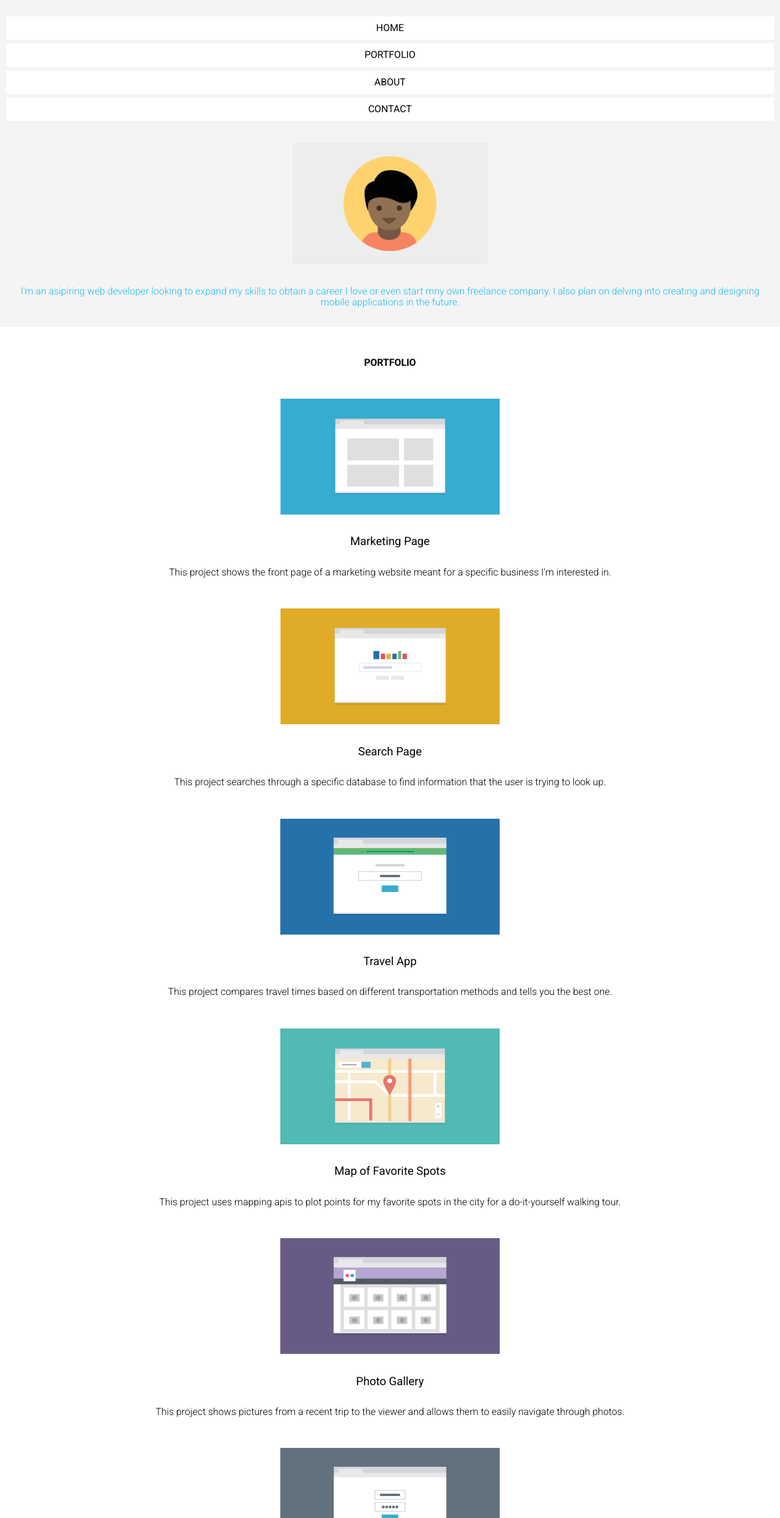
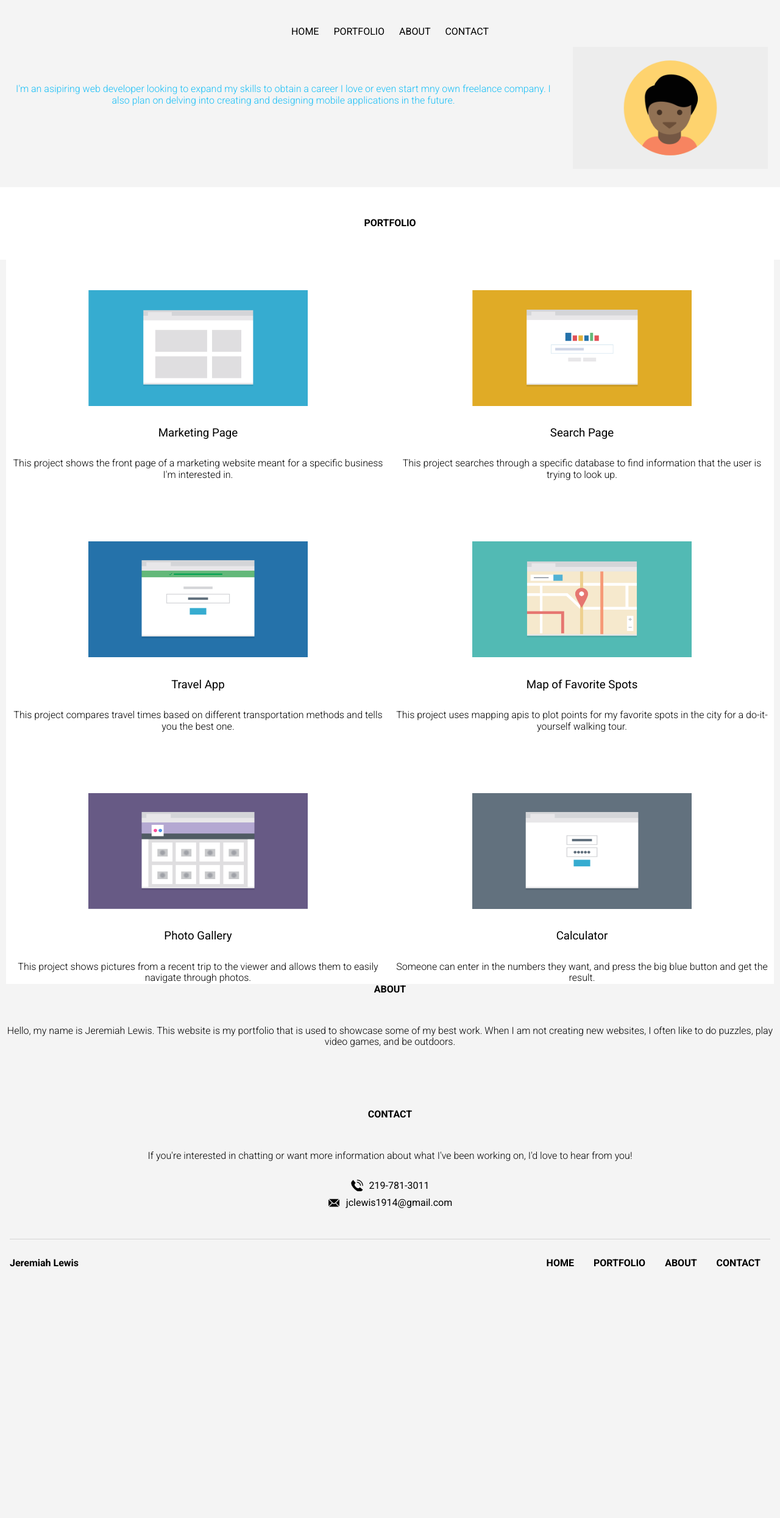
Before and after one commit to jclewis17/Techdegree-Project-2, a plain HTML site: page index.html in a window 1280 px wide. Shown: the part 70-2560 px from the top of the page at 61% size. After the commit the page ends 2202 px from the top, so only its background shows below. Drawn offline with Linux system fonts and the light colour scheme; a web font is replaced by a local one.

Commit message:
added media query
Added media query for tablets

```diff
--- a/css/styles.css
+++ b/css/styles.css
@@ -121,7 +121,11 @@ CONTACT
   margin-top: 10px;
 }
 
-.add-heading {
+.about-heading {
+  padding: 50px 0;
+}
+
+.contact-heading {
   padding: 50px 0;
 }
 
@@ -156,3 +160,47 @@ FOOTER
 /*******************
 MEDIA QUERIES
 *******************/
+
+@media screen and (min-width: 768px) {
+
+  .clearfix::after {
+    content: "";
+    display: table;
+    clear: both;
+  }
+
+  .main-nav li {
+    display: inline-block;
+    background-color: #f4f4f4;
+  }
+
+  .profile-img {
+    float: right;
+    margin: 0 20px;
+  }
+
+  .intro-txt {
+    padding-top: 60px;
+  }
+
+  .portfolio-item {
+    float: left;
+    width: 50%;
+    padding-top: 50px;
+    background-color: #fff;
+  }
+
+  .back-top {
+    display: none;
+  }
+
+  .footer-nav li {
+    display: inline-block;
+    background-color: #f4f4f4;
+    margin: 0 1em;
+    padding-bottom: 10px;
+    font-weight: bold;
+    float: right;
+  }
+
+}
--- a/index.html
+++ b/index.html
@@ -12,7 +12,7 @@
     <section id="home">
     </section>
 
-    <header class="main-header">
+    <header class="main-header clearfix">
       <h1 class="name">Jeremiah Lewis</h1>
         <nav>
           <ul class="main-nav">
@@ -30,7 +30,7 @@
     <section id="portfolio">
     </section> <!-- portfolio end -->
 
-      <div class="main-content">
+      <div class="main-content cearfix">
         <h4>PORTFOLIO</h4>
 
         <div class="portfolio-item">
@@ -74,16 +74,16 @@
     <section id="about">
     </section>
 
-      <div class="about">
-        <h4 class="add-heading">ABOUT</h4>
+      <div class="about clearfix">
+        <h4 class="about-heading">ABOUT</h4>
         <p>Hello, my name is Jeremiah Lewis. This website is my portfolio that is used to showcase some of my best work. When I am not creating new websites, I often like to do puzzles, play video games, and be outdoors.</p>
       </div> <!-- about end -->
 
       <section id="contact">
       </section>
 
-        <div class="contact">
-          <h4 class="add-heading">CONTACT</h4>
+        <div class="contact clearfix">
+          <h4 class="contact-heading">CONTACT</h4>
           <p>If you're interested in chatting or want more information about what I've been working on, I'd love to hear from you!</p>
           <ul class="contact-info">
             <li class="phone"><a href="tel:219-781-3011">219-781-3011</a></li>
@@ -91,7 +91,7 @@
           </ul>
         </div> <!-- contact end -->
 
-        <footer class="main-footer">
+        <footer class="main-footer clearfix">
           <h4 class="footer-name">Jeremiah Lewis</h4>
             <ul class="footer-nav">
               <li><a href="#contact">CONTACT</a></li>
```
Also changed, not shown: 1 other file.
